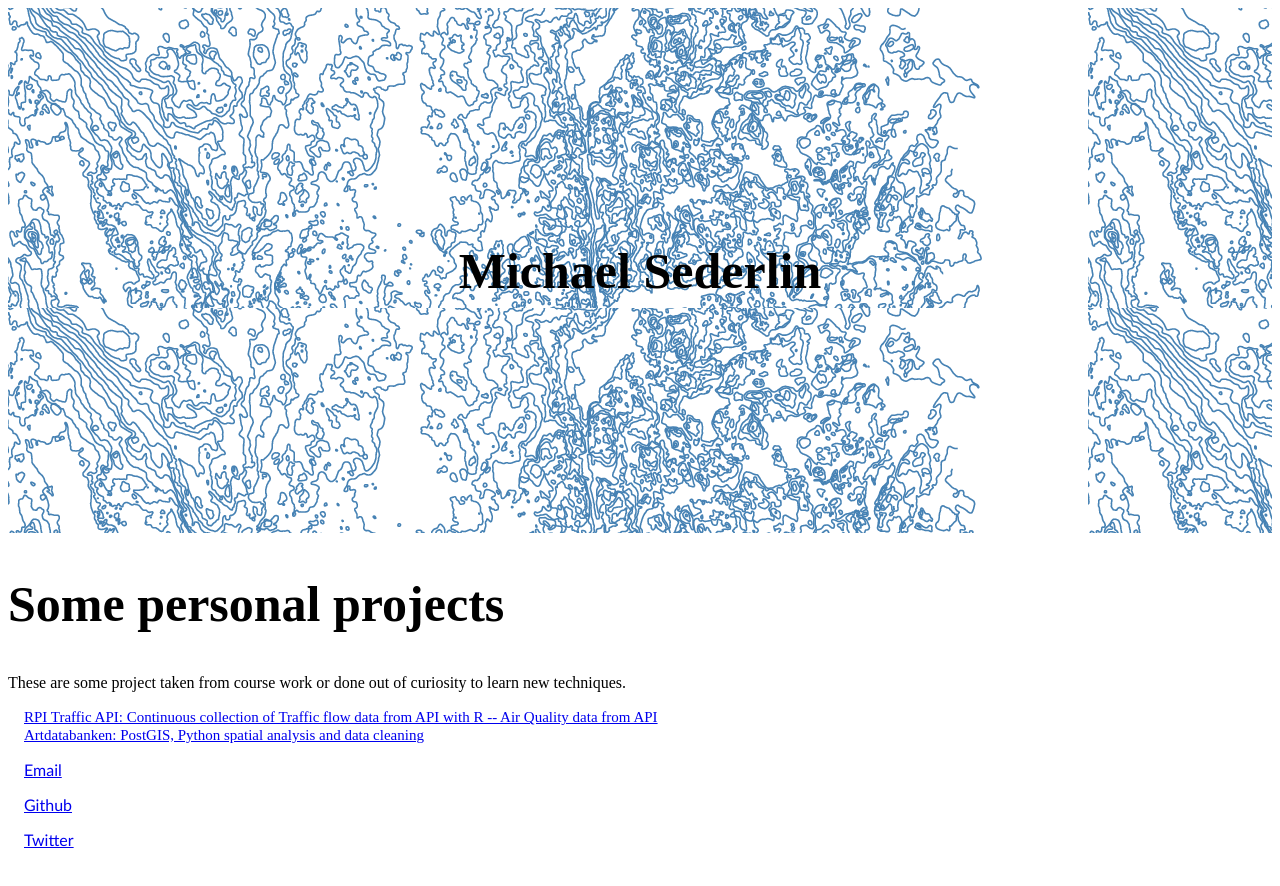
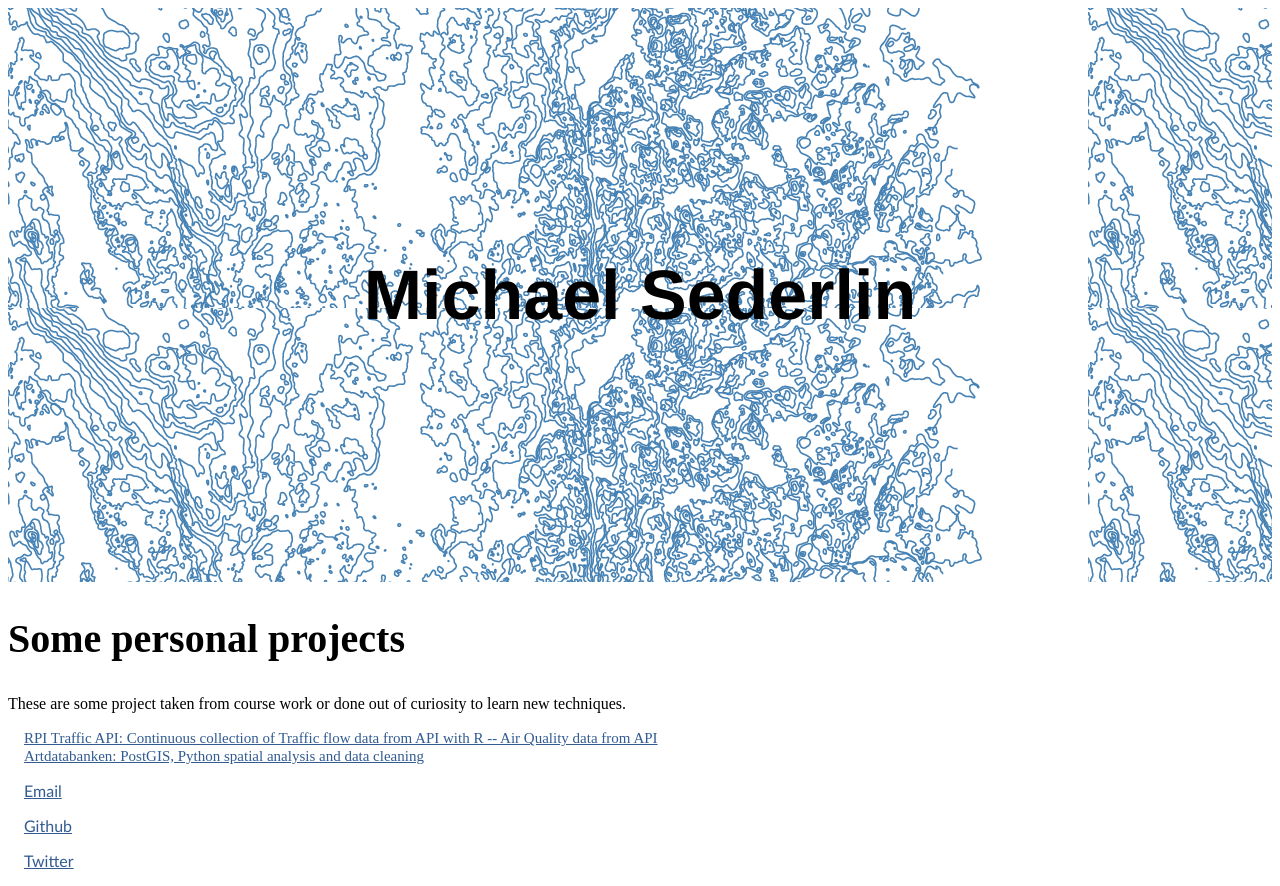
Before and after one commit to michaelSederlin/michaelSederlin.github.io, a plain HTML site: page index.html in a window 1280 px wide. Before the commit the page ends 865 px from the top, so only its background shows below. Drawn offline with Linux system fonts and the light colour scheme.

Commit message:
formatting

```diff
--- a/style.css
+++ b/style.css
@@ -64,25 +64,25 @@
    padding: 200px;
    text-align: center;
    background: url('./img/banner.png');
-   font-size: 30px;
+   font-size: 50px;
  }
 
 
 h1 {
 	color: black;
-	font-family: ;
+	font-family: helvetica;
 	font-style: bold;
 	text-align: center;
-	font-size: 50px;
+	font-size: 70px;
+  /* background-color: white; */
 	font-weight: bolder;
 }
 
 h2 {
   color: black;
-  font-family: ;
   font-style: bold;
   text-align: left;
-  font-size: 50px;
+  font-size: 40px;
   font-weight: bolder;
 }
 
@@ -110,6 +110,10 @@ li a {
   background-color: white;
 }
 
+a:link {
+  color:#315B91;
+}
+
 
 
 #my-links li {
```
